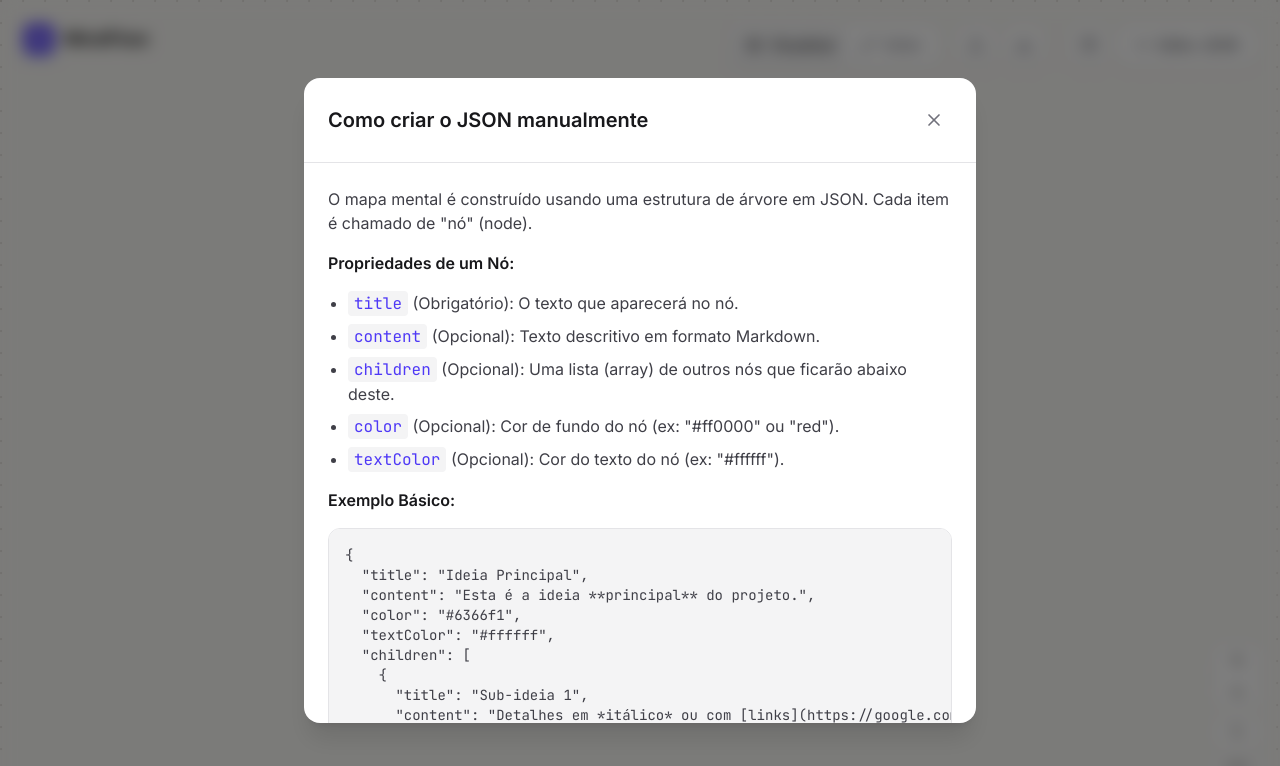
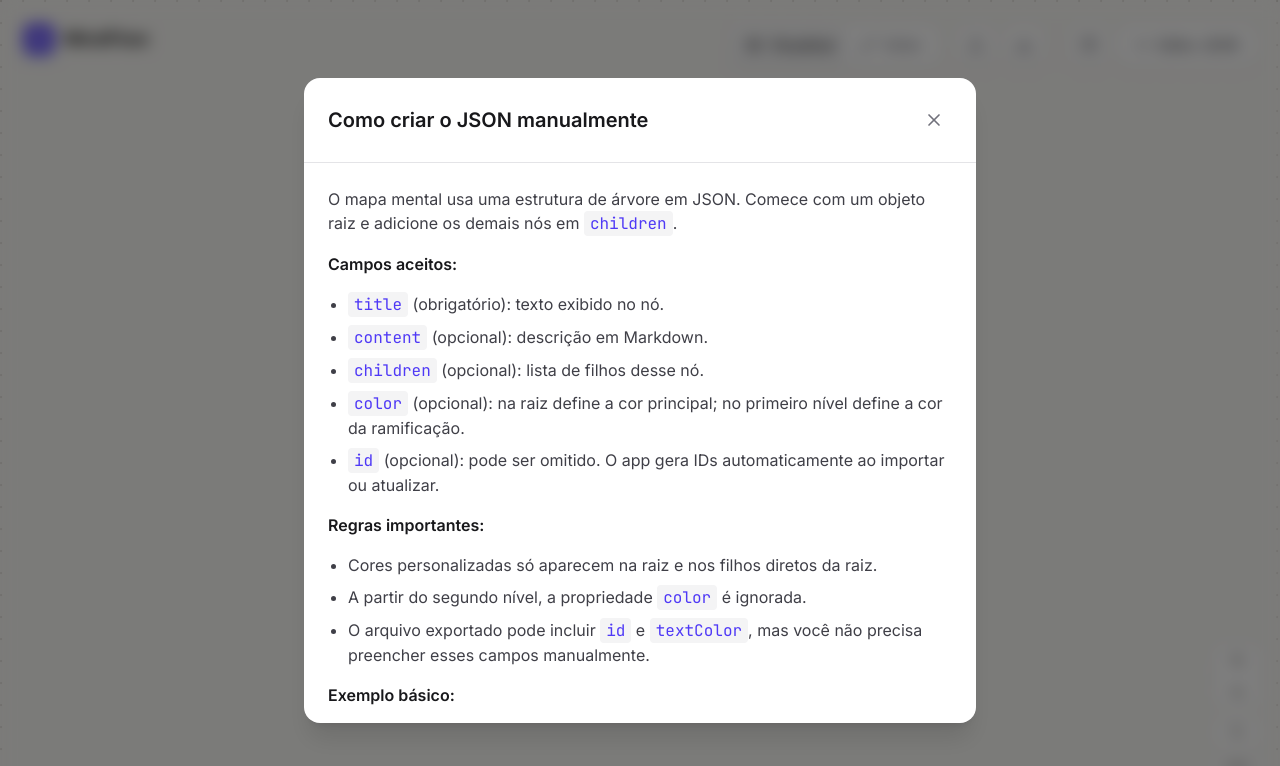
Before and after one commit to JONATHAS-L1M4/MindFlow, a React (Vite) app: page / in a window 1280 px wide. Both pictures are taken after a click on the button 1088 px from the left and 45 px from the top of the page. Shown: the top 766 px of the page. Built offline with nearby package versions, Linux system fonts and the light colour scheme.

Commit message:
Update App.tsx

```diff
--- a/src/App.tsx
+++ b/src/App.tsx
@@ -288,22 +288,27 @@ export default function App() {
               </button>
             </div>
             <div className="p-6 overflow-y-auto max-h-[70vh] text-zinc-700 dark:text-zinc-300 space-y-4">
-              <p>O mapa mental é construído usando uma estrutura de árvore em JSON. Cada item é chamado de "nó" (node).</p>
-              <h3 className="font-semibold text-zinc-900 dark:text-zinc-50 mt-4">Propriedades de um Nó:</h3>
+              <p>O mapa mental usa uma estrutura de árvore em JSON. Comece com um objeto raiz e adicione os demais nós em <code className="bg-zinc-100 dark:bg-zinc-800 px-1.5 py-0.5 rounded text-indigo-600 dark:text-indigo-400">children</code>.</p>
+              <h3 className="font-semibold text-zinc-900 dark:text-zinc-50 mt-4">Campos aceitos:</h3>
               <ul className="list-disc pl-5 space-y-2">
-                <li><code className="bg-zinc-100 dark:bg-zinc-800 px-1.5 py-0.5 rounded text-indigo-600 dark:text-indigo-400">title</code> (Obrigatório): O texto que aparecerá no nó.</li>
-                <li><code className="bg-zinc-100 dark:bg-zinc-800 px-1.5 py-0.5 rounded text-indigo-600 dark:text-indigo-400">content</code> (Opcional): Texto descritivo em formato Markdown.</li>
-                <li><code className="bg-zinc-100 dark:bg-zinc-800 px-1.5 py-0.5 rounded text-indigo-600 dark:text-indigo-400">children</code> (Opcional): Uma lista (array) de outros nós que ficarão abaixo deste.</li>
-                <li><code className="bg-zinc-100 dark:bg-zinc-800 px-1.5 py-0.5 rounded text-indigo-600 dark:text-indigo-400">color</code> (Opcional): Cor de fundo do nó (ex: "#ff0000" ou "red").</li>
-                <li><code className="bg-zinc-100 dark:bg-zinc-800 px-1.5 py-0.5 rounded text-indigo-600 dark:text-indigo-400">textColor</code> (Opcional): Cor do texto do nó (ex: "#ffffff").</li>
+                <li><code className="bg-zinc-100 dark:bg-zinc-800 px-1.5 py-0.5 rounded text-indigo-600 dark:text-indigo-400">title</code> (obrigatório): texto exibido no nó.</li>
+                <li><code className="bg-zinc-100 dark:bg-zinc-800 px-1.5 py-0.5 rounded text-indigo-600 dark:text-indigo-400">content</code> (opcional): descrição em Markdown.</li>
+                <li><code className="bg-zinc-100 dark:bg-zinc-800 px-1.5 py-0.5 rounded text-indigo-600 dark:text-indigo-400">children</code> (opcional): lista de filhos desse nó.</li>
+                <li><code className="bg-zinc-100 dark:bg-zinc-800 px-1.5 py-0.5 rounded text-indigo-600 dark:text-indigo-400">color</code> (opcional): na raiz define a cor principal; no primeiro nível define a cor da ramificação.</li>
+                <li><code className="bg-zinc-100 dark:bg-zinc-800 px-1.5 py-0.5 rounded text-indigo-600 dark:text-indigo-400">id</code> (opcional): pode ser omitido. O app gera IDs automaticamente ao importar ou atualizar.</li>
               </ul>
-              <h3 className="font-semibold text-zinc-900 dark:text-zinc-50 mt-4">Exemplo Básico:</h3>
+              <h3 className="font-semibold text-zinc-900 dark:text-zinc-50 mt-4">Regras importantes:</h3>
+              <ul className="list-disc pl-5 space-y-2">
+                <li>Cores personalizadas só aparecem na raiz e nos filhos diretos da raiz.</li>
+                <li>A partir do segundo nível, a propriedade <code className="bg-zinc-100 dark:bg-zinc-800 px-1.5 py-0.5 rounded text-indigo-600 dark:text-indigo-400">color</code> é ignorada.</li>
+                <li>O arquivo exportado pode incluir <code className="bg-zinc-100 dark:bg-zinc-800 px-1.5 py-0.5 rounded text-indigo-600 dark:text-indigo-400">id</code> e <code className="bg-zinc-100 dark:bg-zinc-800 px-1.5 py-0.5 rounded text-indigo-600 dark:text-indigo-400">textColor</code>, mas você não precisa preencher esses campos manualmente.</li>
+              </ul>
+              <h3 className="font-semibold text-zinc-900 dark:text-zinc-50 mt-4">Exemplo básico:</h3>
               <pre className="bg-zinc-100 dark:bg-zinc-950 p-4 rounded-xl overflow-x-auto text-sm font-mono border border-zinc-200 dark:border-zinc-800">
 {`{
   "title": "Ideia Principal",
   "content": "Esta é a ideia **principal** do projeto.",
   "color": "#6366f1",
-  "textColor": "#ffffff",
   "children": [
     {
       "title": "Sub-ideia 1",
@@ -311,6 +316,7 @@ export default function App() {
     },
     {
       "title": "Sub-ideia 2",
+      "color": "#14b8a6",
       "children": [
         { "title": "Detalhe A" }
       ]
```
